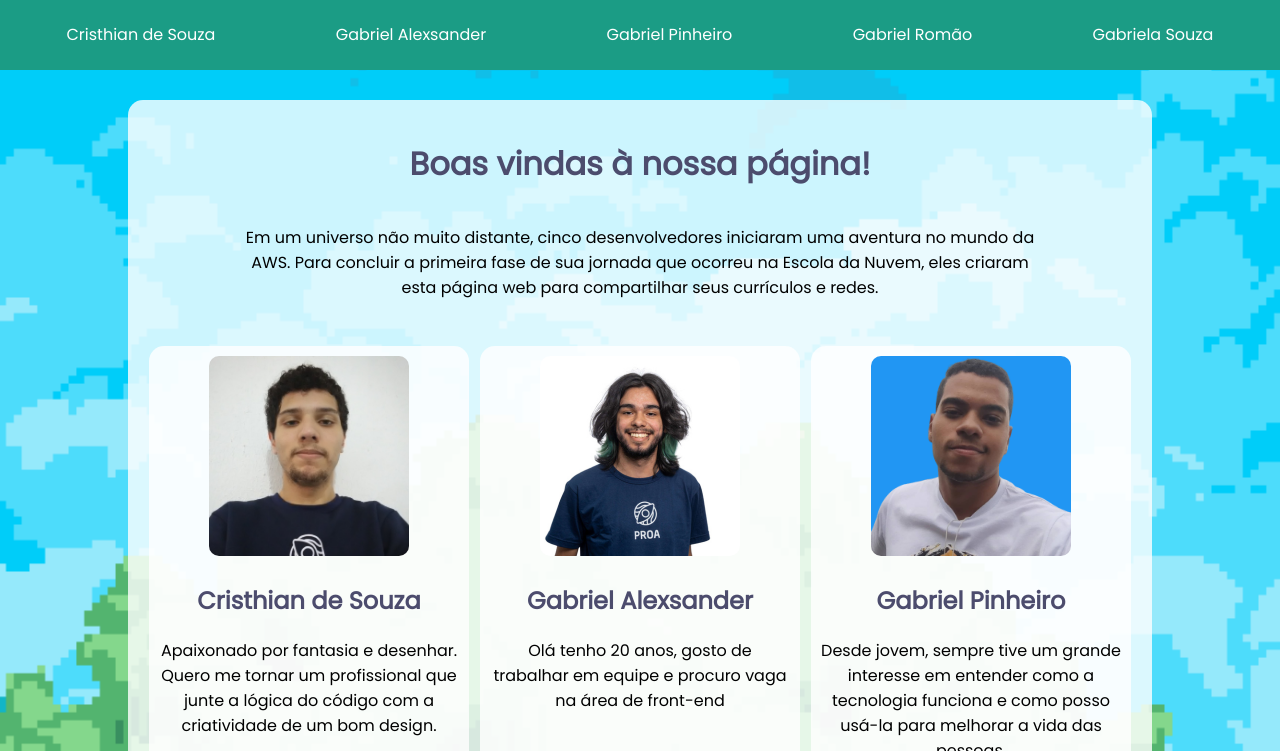
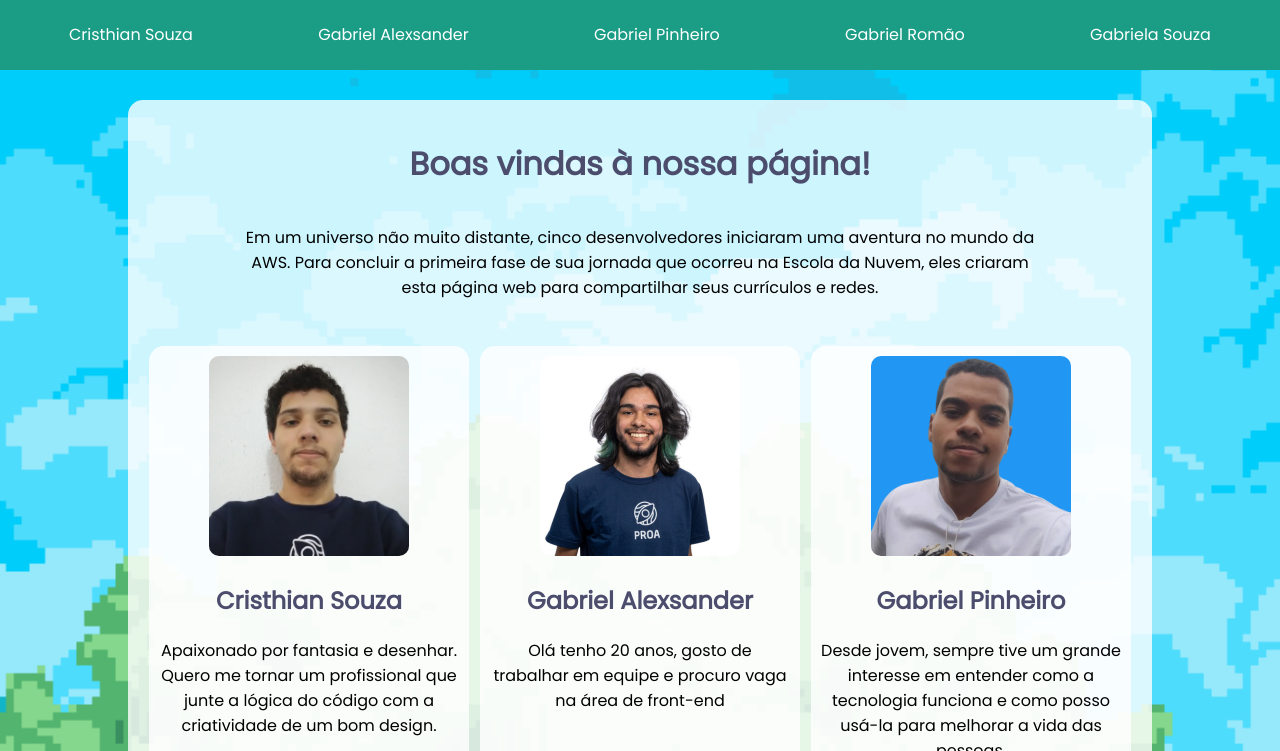
Before and after one commit to GabrielRomao-git/TCC_AWS, a plain HTML site: page index.html in a window 1280 px wide. Shown: the top 751 px of the page. Drawn offline with Linux system fonts and the light colour scheme.

```diff
--- a/index.html
+++ b/index.html
@@ -11,7 +11,7 @@
     <header>
         <div>
             <ul>
-                <a href="https://www.linkedin.com/in/cristhian-de-souza/" target="_blank"><li>Cristhian de Souza</li></a>
+                <a href="https://www.linkedin.com/in/cristhian-de-souza/" target="_blank"><li>Cristhian Souza</li></a>
                 <a href="https://www.linkedin.com/in/gabrielalexsander/" target="_blank"><li>Gabriel Alexsander</li></a>
                 <a href="https://www.linkedin.com/in/gabriel-pinheiro-4b7472265/" target="_blank"><li>Gabriel Pinheiro</li></a>
                 <a href="https://www.linkedin.com/in/gabriel-romao/" target="_blank"><li>Gabriel Romão</li></a>
@@ -35,7 +35,7 @@
         <div class="content">
             <div class="box">
                 <img src="./imagens/cris-foto.jpg" alt="Foto 1">
-                <h2>Cristhian de Souza</h2>
+                <h2>Cristhian Souza</h2>
                 <p>Apaixonado por fantasia e desenhar. Quero me tornar um profissional que junte a lógica do código com a criatividade de um bom design.</p>
                 <div class="icon">
                     <a href="https://www.linkedin.com/in/cristhian-de-souza/" target="_blank"><img src="./imagens/linkedin.png" alt="LinkedIn"></a>
```
